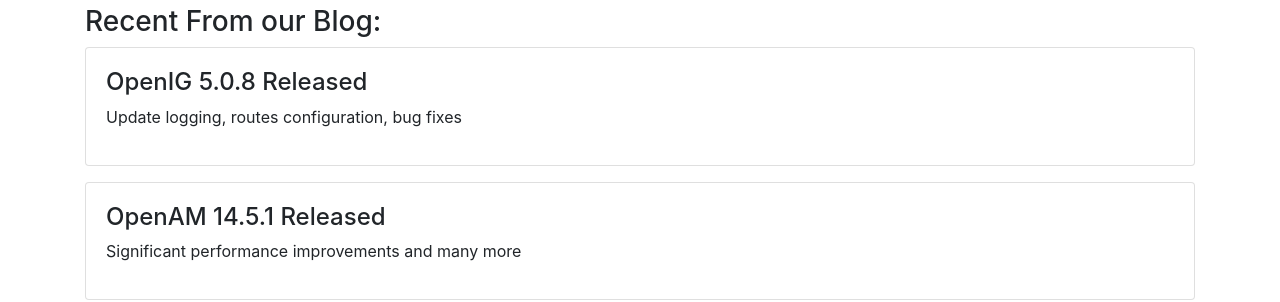
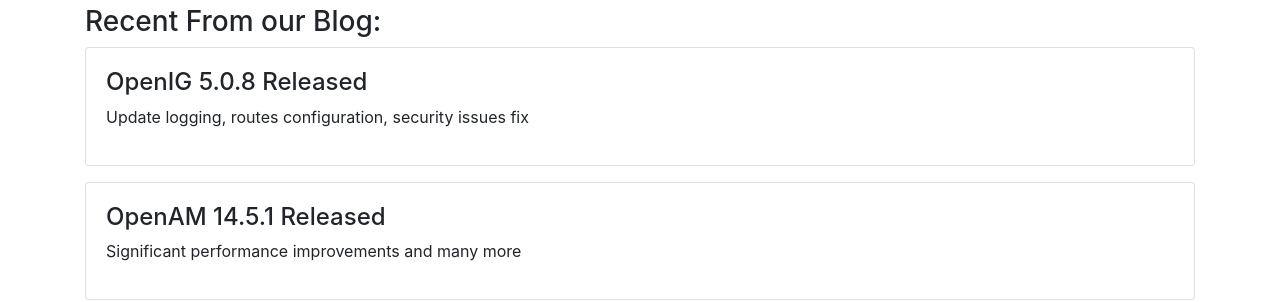
Before and after one commit to OpenIdentityPlatform/OpenIdentityPlatform.org, a Jekyll site: the page built from index.html, in a window 1280 px wide and 900 px high, scrolled down 1705 px. Shown: the part 153-455 px from the top of the window. Built offline with Jekyll 4.4.1, drawn with Linux system fonts in a browser that asks for light colours.

Commit message:
update description

```diff
--- a/_data/blogposts.yml
+++ b/_data/blogposts.yml
@@ -1,7 +1,7 @@
 -
   title: 'OpenIG 5.0.8 Released'
   link: '/blog/openig-5-0-8-released'
-  description: 'Update logging, routes configuration, bug fixes'
+  description: 'Update logging, routes configuration, security issues fix'
 -
   title: 'OpenAM 14.5.1 Released'
   link: '/blog/openam-14-5-1-released'
--- a/blog/openig-5-0-8-released.md
+++ b/blog/openig-5-0-8-released.md
@@ -2,7 +2,7 @@
 layout: home
 landing-title: "OpenIG 5.0.8 Released"
 landing-title2: "OpenIG 5.0.8 Released"
-description: Open Identity Community just released OpenIG v5.0.8
+description: Open Identity Community just released OpenIG v5.0.8 - Update logging, routes configuration, security issues fix
 keywords: 'OpenIG, API Gateway, Identity Gateway'
 imageurl: 'openig-og.png'
 ---
```
